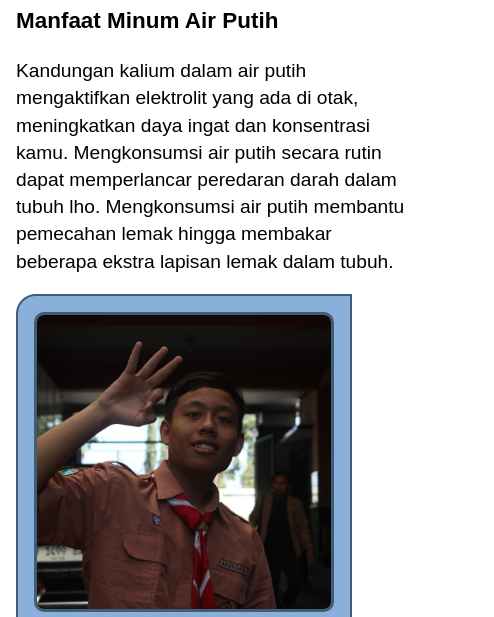
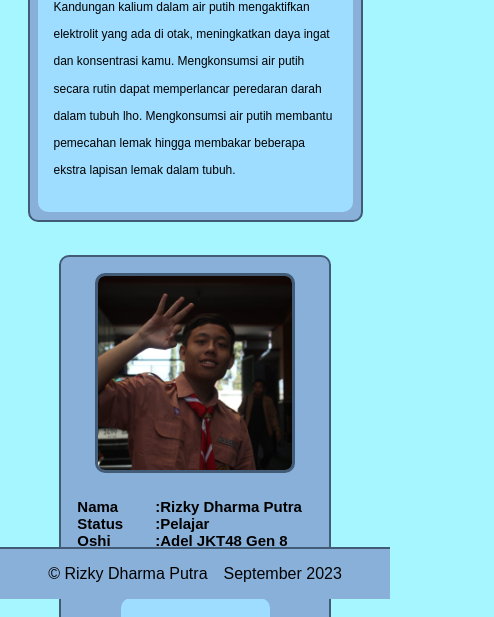
Before and after one commit to RoyalBear473/web_dasar, a plain HTML site: page web dasar/index.html in a window 390 px wide. Shown: the part 245-862 px from the top of the page, 494 px wide, since content can reach past the window. Drawn offline with Linux system fonts and the light colour scheme; a web font is replaced by a local one.

Commit message:
media query
tambahan media query

```diff
--- a/web dasar/css/style.css
+++ b/web dasar/css/style.css
@@ -8,6 +8,8 @@ body {
   margin: 0;
   padding: 0;
   font-family: "Mooli", sans-serif;
+  box-sizing: border-box;
+  background-color: #A6F6FF;
 }
 header.navbar-container {
   display: flex;
@@ -18,6 +20,7 @@ header.navbar-container {
   width: 100%;
   margin-inline: auto;
   border-bottom: 2px solid #425c77;
+  background-color: #89b0d9;
 }
 
 nav.nav-list {
@@ -44,22 +47,30 @@ header.navbar-container .nav-list li a {
 }
 
 header.navbar-container .nav-list li:hover a {
-  background-color: #89b0d9;
+  background-color: #425c77;
   color: white;
 }
 main {
-  max-width: 1200px;
-  width: 100%;
+  width: 800px;
+  max-width: 1000px;
   margin-inline: 1rem 2rem;
   flex: 1;
   display: flex;
-  align-items: flex-start;
-  flex-direction: column;
   justify-content: center;
+  padding-left: 1rem;
 }
 
 main .content-detail {
   flex: 1 1;
+  justify-content: center;
+  align-items: center;
+  border: 2px solid #425c77;
+  border-radius: 10px;
+  background-color: #89b0d9;
+  margin-top: 15%;
+  margin-left: 20%;
+  padding: 1rem;
+  padding-left: 1rem;
 }
 
 main .content-detail .judul {
@@ -69,20 +80,20 @@ main .content-detail .judul {
 main .content-detail article {
   line-height: 1.7rem;
   font-size: 1.2rem;
-  max-width: 700px;
+  max-width: 600px;
+  margin-right: 0;
+  background-color: #9eddff;
+  border-radius: 10px;
+  padding: 1.5rem;
+  padding-left: 1.5rem;
 }
-
-.content-detail img{
-  margin-left: 5rem;
-}
-
 main aside {
   border: 2px solid #425c77;
   border-radius: 20px 0px 0px 20px;
   background-color: #89b0d9;
-  position: relative;
   justify-content: flex-end;
-  align-items: center;
+  margin-top: 1rem;
+  position: absolute;
   right: 0;
 }
 
@@ -90,25 +101,31 @@ main aside .foto img {
   width: 300px;
   border: 3px solid #425c77;
   border-radius: 10px;
+  justify-content: center;
 }
 
 main aside .foto {
   padding: 1rem;
+  justify-content: center;
   padding-bottom: 5px;
 }
 
-main aside .profile {
+.profile{
   display: flex;
-  gap: 5px;
+  align-items: center;
+}
+
+.datadiri ul,
+.data ul{
+  padding: 1rem;
+  margin: 0;
   font-size: 15px;
   font-weight: 700;
 }
-main aside .profile li {
+
+.datadiri li,
+.data li{
   list-style-type: none;
-}
-
-main aside .profile .datadiri {
-  padding-left: 3px;
 }
 
 main aside .social-media {
@@ -140,16 +157,69 @@ main aside .social-media li a {
 main aside .social-media li a:hover {
   color: #89b0d9;
 }
-
-
 footer {
   justify-content: center;
+  bottom: 0;
   position: absolute;
   display: flex;
   gap: 1rem;
   border-top: 2px solid #425c77;
   margin-top: 1rem;
   background-color: #89b0d9;
-  width: 100%;
-  max-width: 100%
+  width: 100% ;
 }
+
+@media (max-width: 768px) {
+  header.navbar-container {
+    justify-content: center;
+    align-items: center;
+    width: 100%;
+  }
+
+  nav.nav-list ul {
+    gap: 1rem;
+  }
+
+  main {
+    width: 90%;
+    margin: 0 auto;
+    padding: 0.5rem;
+    flex-direction: column;
+    align-items: center ;
+  }
+
+  main .content-detail {
+    margin: 5% auto;
+    padding: 0.5rem;
+    justify-content: center;
+  }
+
+  main .content-detail .judul {
+    font-size: 15px;
+  }
+
+  main .content-detail article {
+    font-size: 12px;
+    padding: 1rem;
+  }
+
+  main aside {
+    display: flex;
+    border: 2px solid #425c77;
+    border-radius: 10px;
+    flex-direction: column;
+    width: fit-content;
+    position: relative;
+    justify-content: space-around;
+    align-items: center;
+  }
+
+  main aside img{
+    width: 100px;
+    max-width: 200px;
+  }
+
+  footer {
+    position: fixed;
+  }
+}
--- a/web dasar/index.html
+++ b/web dasar/index.html
@@ -51,7 +51,7 @@
             </ul>
           </div>
           <div class="data">
-            <ul class="data">
+            <ul>
               <li>:Rizky Dharma Putra</li>
               <li>:Pelajar</li>
               <li>:Adel JKT48 Gen 8</li>
```
